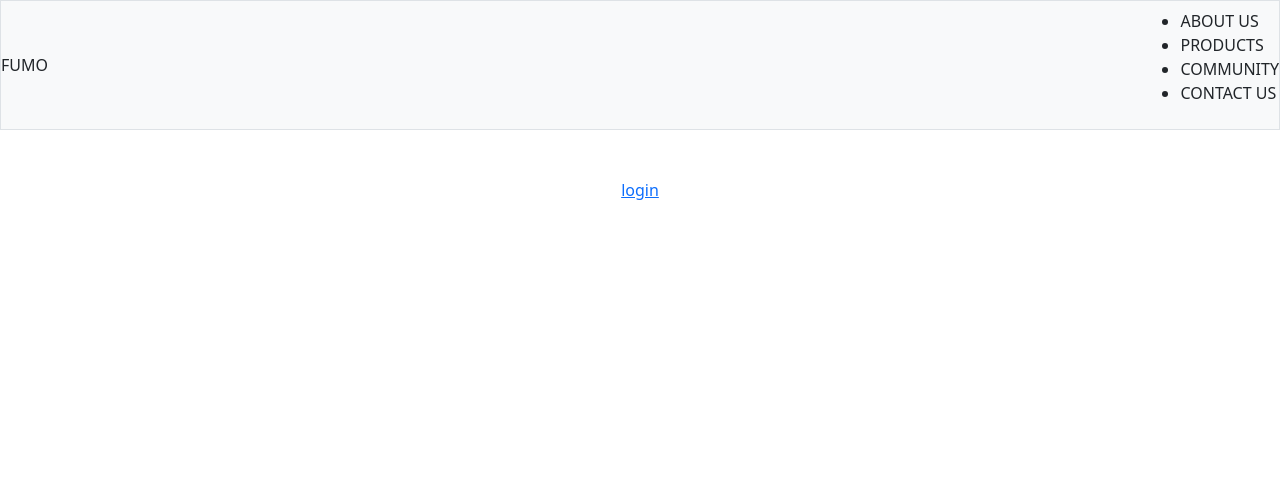
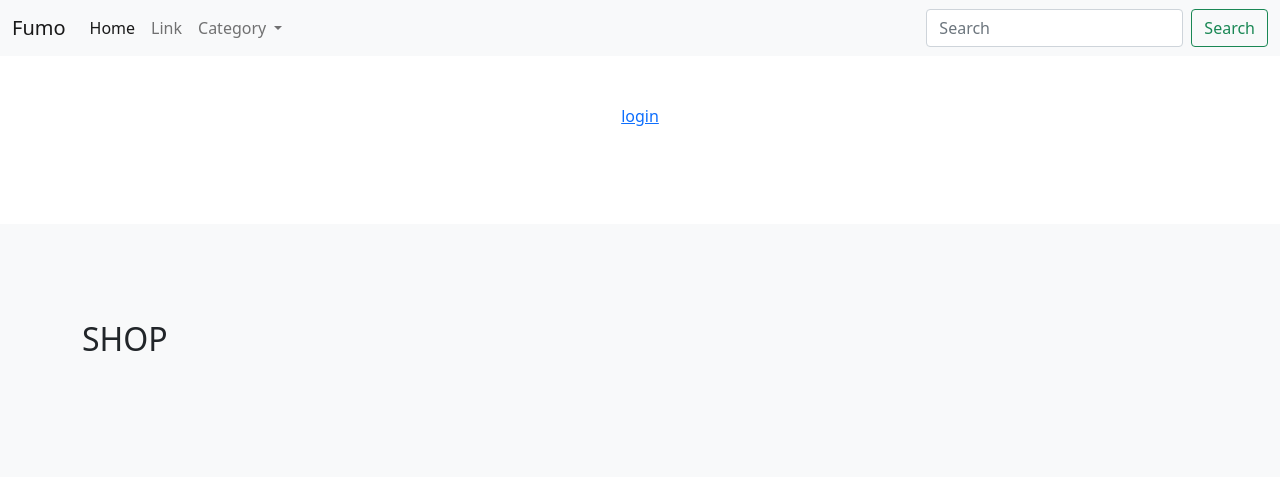
Before and after one commit to abdul894/CS50_final_project, a Flask app: page / in a window 1280 px wide. Shown: the top 477 px of the page. Run offline with Flask 3, Linux system fonts and the light colour scheme.

Commit message:
modified

```diff
--- a/templates/layout.html
+++ b/templates/layout.html
@@ -1,27 +1,68 @@
 <!DOCTYPE html>
 <html lang="en">
+
 <head>
     <meta charset="UTF-8">
     <meta name="viewport" content="width=device-width, initial-scale=1.0">
     <title></title>
-    <link href="https://cdn.jsdelivr.net/npm/bootstrap@5.0.2/dist/css/bootstrap.min.css" rel="stylesheet" integrity="sha384-EVSTQN3/azprG1Anm3QDgpJLIm9Nao0Yz1ztcQTwFspd3yD65VohhpuuCOmLASjC" crossorigin="anonymous">
+    <link href="https://cdn.jsdelivr.net/npm/bootstrap@5.0.2/dist/css/bootstrap.min.css" rel="stylesheet"
+        integrity="sha384-EVSTQN3/azprG1Anm3QDgpJLIm9Nao0Yz1ztcQTwFspd3yD65VohhpuuCOmLASjC" crossorigin="anonymous">
 </head>
+
 <body>
     <header>
-        <nav class="bg-light border navbar na-md bar-expand-md navbar-light">
-            <div>FUMO</div>
-            <div>
-                <ul>
-                    <li>ABOUT US</li>
-                    <li>PRODUCTS</li>
-                    <li>COMMUNITY</li>
-                    <li>CONTACT US</li>
+        <nav class="navbar navbar-expand-lg navbar-light bg-light">
+            <div class="container-fluid">
+              <a class="navbar-brand" href="/">Fumo</a>
+              <button class="navbar-toggler" type="button" data-bs-toggle="collapse" data-bs-target="#navbarSupportedContent" aria-controls="navbarSupportedContent" aria-expanded="false" aria-label="Toggle navigation">
+                <span class="navbar-toggler-icon"></span>
+              </button>
+              <div class="collapse navbar-collapse" id="navbarSupportedContent">
+                <ul class="navbar-nav me-auto mb-2 mb-lg-0">
+                  <li class="nav-item">
+                    <a class="nav-link active" aria-current="page" href="#">Home</a>
+                  </li>
+                  <li class="nav-item">
+                    <a class="nav-link" href="#">Link</a>
+                  </li>
+                  <li class="nav-item dropdown">
+                    <a class="nav-link dropdown-toggle" href="/" id="navbarDropdown" role="button" data-bs-toggle="dropdown" aria-expanded="false">
+                      Category
+                    </a>
+                    <ul class="dropdown-menu" aria-labelledby="navbarDropdown">
+                      <li><a class="dropdown-item" href="/">Action</a></li>
+                      <li><a class="dropdown-item" href="/">Another action</a></li>
+                      <li><a class="dropdown-item" href="/">Something else here</a></li>
+                    </ul>
+                  </li>
                 </ul>
+                <form class="d-flex">
+                  <input class="form-control me-2" type="search" placeholder="Search" aria-label="Search">
+                  <button class="btn btn-outline-success" type="submit">Search</button>
+                </form>
+              </div>
             </div>
-        </nav>
+          </nav>
     </header>
+
     <main class="container py-5 text-center">
-        {% block main %}{% endblock %}
+        <div class="container">
+            {% block main %}{% endblock %}
+        </div>
     </main>
+
+    <footer class="bd-footer py-5 mt-5 bg-light">
+        <div class="container py-5">
+            <div class="row">
+                <div class="col-lg-3 mb-3">
+                    <h2>SHOP</h2>
+                </div>
+                <div class="col-6 col-lg-2 offset-lg-1 mb-3"></div>
+                <div class="col-6 col-lg-2 mb-3"></div>
+                <div class="col-6 col-lg-2 mb-3"></div>
+                <div class="col-6 col-lg-2 mb-3"></div>
+            </div>
+        </div>
+    </footer>
 </body>
 </html>
```
